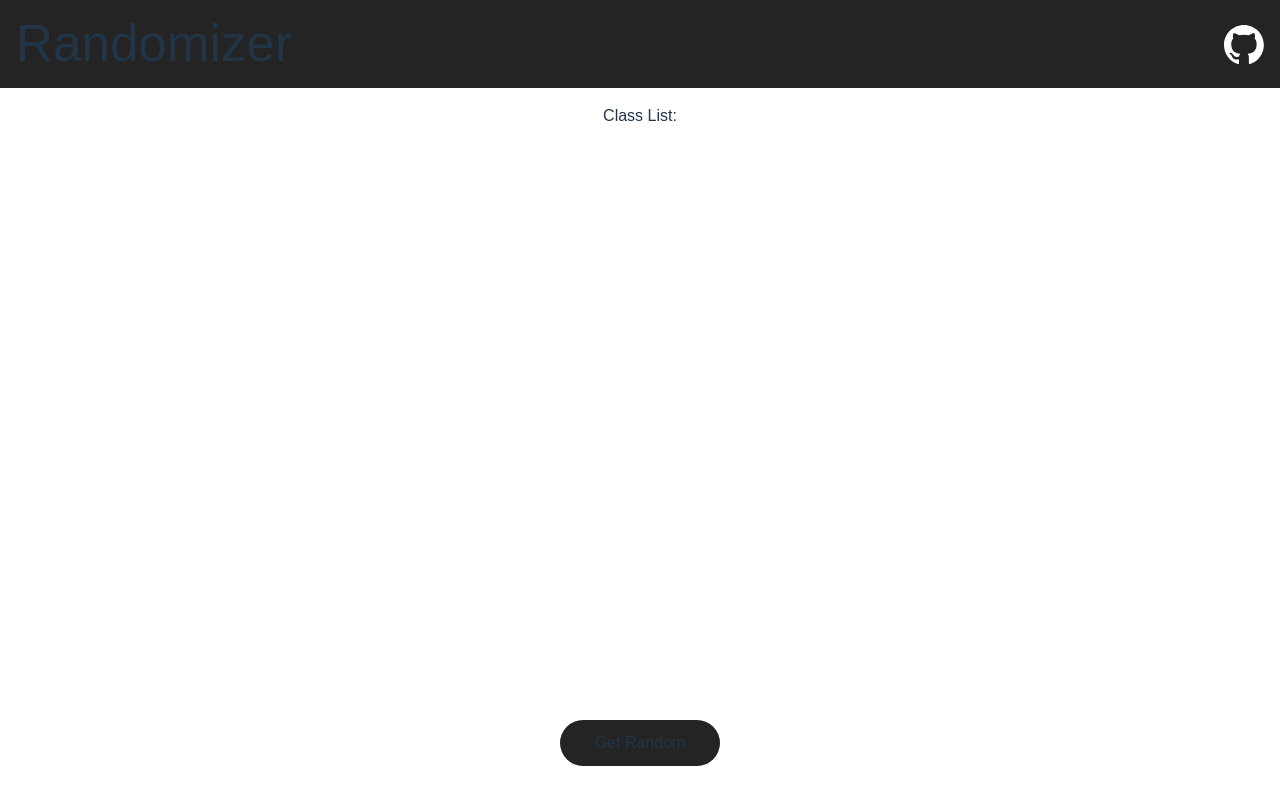
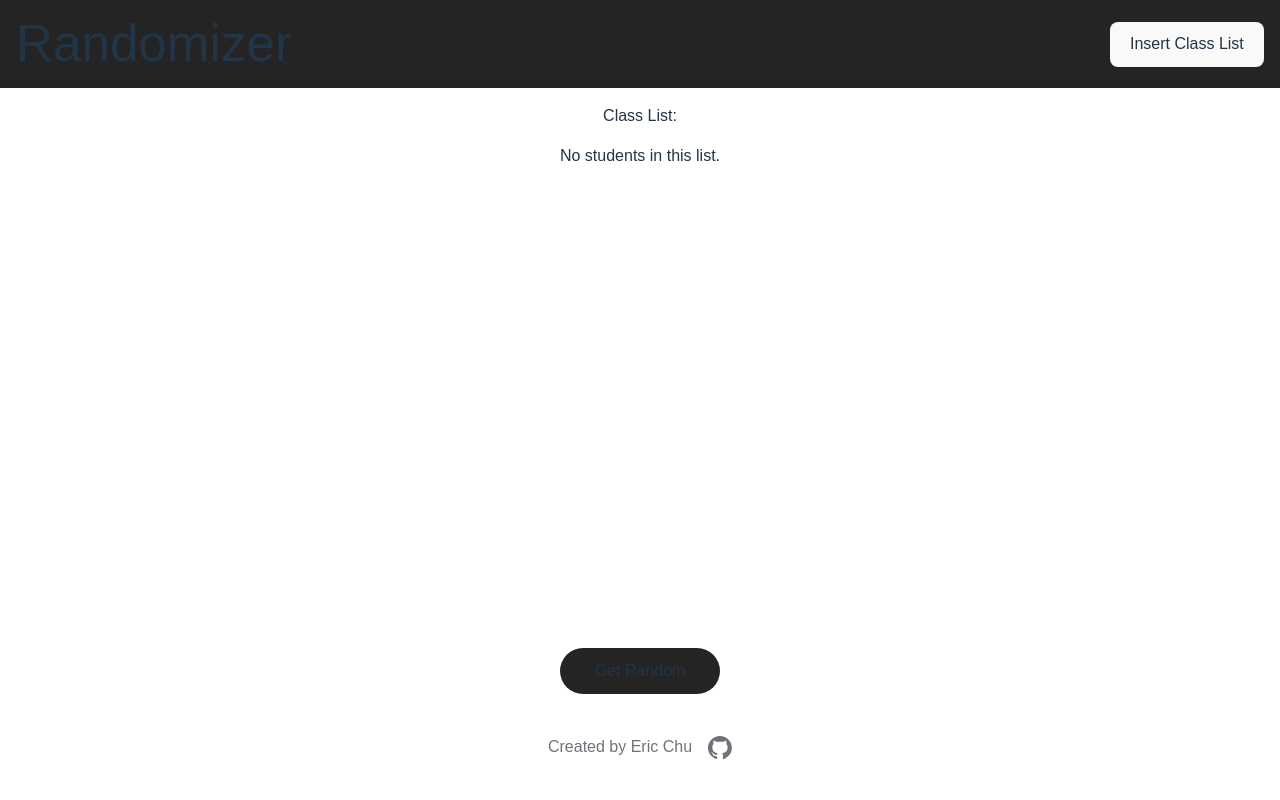
Before and after one commit to eric-k-chu/Randomizer, a React (Vite) app in the folder my-app/: page / in a window 1280 px wide. Built offline with nearby package versions, Linux system fonts and the light colour scheme; a web font is replaced by a local one.

Commit message:
Added insert modal for class list

```diff
--- a/my-app/src/App.tsx
+++ b/my-app/src/App.tsx
@@ -1,10 +1,11 @@
-import { NavBar, Body } from './Layout/index'
+import { NavBar, Body, Footer } from './Layout/index'
 
 function App() {
   return (
     <>
       <NavBar />
       <Body />
+      <Footer />
     </>
   )
 }
--- a/my-app/src/Components/Button.tsx
+++ b/my-app/src/Components/Button.tsx
@@ -1,4 +1,4 @@
-function Button({ text, onCustomClick, styles }: {text: string, onCustomClick?: Function, styles?: string}) {
+function Button({ text, onCustomClick, styles }: {text?: string, onCustomClick?: Function, styles?: string}) {
   return (
     <button className={styles} onClick={() => onCustomClick?.()}>{text}</button>
   )
--- a/my-app/src/Components/Modal.tsx
+++ b/my-app/src/Components/Modal.tsx
@@ -1,4 +1,5 @@
 import React from 'react'
+import { Button } from '../Components/index'
 
 function Popup({ popupText, isActive }: {popupText: string, isActive: Function}) {
   return (
@@ -8,4 +9,21 @@ function Popup({ popupText, isActive }: {popupText: string, isActive: Function})
   )
 }
 
-export default Popup
+function InsertModal({ isActive }: {isActive: Function }) {
+  return (
+    <div className='flex flex-col items-center justify-center absolute top-0 left-0 w-full h-full'>
+      <div className='w-72 h-[32rem] bg-dark-gray-1 p-2 rounded-md shadow-lg'>
+        <div className='flex flex-col items-center justify-center h-[31rem] gap-y-4'>
+          <h3>Type the names in your class.</h3>
+          <textarea rows={15} className='resize-none bg-dark-gray-2'></textarea>
+          <div className='flex justify-between text-xs w-64 px-3'>
+            <Button text='Close' onCustomClick={() => isActive(false) }/>
+            <Button text='Insert' />
+          </div>
+        </div>
+      </div>
+    </div>
+  )
+}
+
+export {Popup, InsertModal}
--- a/my-app/src/Components/index.tsx
+++ b/my-app/src/Components/index.tsx
@@ -1,9 +1,10 @@
 import Button from './Button'
 import List from './List'
-import Popup from './Modal'
+import { Popup, InsertModal } from './Modal'
 
 export {
 	Button,
 	List,
-	Popup
+	Popup,
+	InsertModal
 }
--- a/my-app/src/Layout/Body.tsx
+++ b/my-app/src/Layout/Body.tsx
@@ -26,7 +26,7 @@ let popupText = "";
 function Body() {
   const [list, setList] = useState<string[]>([]);
   const [isComplete, setComplete] = useState(false);
-  const [showModal, setShowModal] = useState(false);
+  const [showPopup, setShowPopup] = useState(false);
 
   function handleRandomAdd(): void {
     if (classList.length) {
@@ -44,7 +44,7 @@ function Body() {
     const copiedText = completedList.join('\n');
     navigator.clipboard.writeText(copiedText);
     popupText = 'Copied to Clipboard.';
-    setShowModal(true);
+    setShowPopup(true);
   }
 
   function handleReset(): void {
@@ -55,13 +55,14 @@ function Body() {
   }
 
   return (
-    <div className='container mx-auto basis-11/12'>
+    <div className='container mx-auto basis-10/12'>
 
-      {showModal && <Popup popupText={popupText} isActive={setShowModal}/>}
+      {showPopup && <Popup popupText={popupText} isActive={setShowPopup}/>}
 
-      <div className='flex flex-col items-center gap-y-4 p-4'>
-        <h2>Class List:</h2>
-        <List customList={list} styles='text-center h-[35rem]'/>
+      <div className='flex flex-col items-center gap-y-4 p-4 h-[35rem]'>
+        <span>Class List:</span>
+        {list.length === 0 && <h3>No students in this list.</h3>}
+        <List customList={list} styles='text-center'/>
       </div>
 
       <div className='flex justify-around items-center'>
--- /dev/null
+++ b/my-app/src/Layout/Footer.tsx
@@ -0,0 +1,18 @@
+import githubLogo from '../assets/github-mark-white.svg'
+
+function Footer() {
+  return (
+    <div className="container mx-auto basis-1/12">
+      <div className="flex items-center justify-center text-zinc-500 gap-x-4">
+        <p>Created by Eric Chu</p>
+        <div className='flex items-center justify-center'>
+          <a href='https://github.com/eric-k-chu/Randomizer' target='_blank'>
+            <img src={githubLogo} alt="github" className='w-6'/>
+          </a>
+        </div>
+      </div>
+    </div>
+  )
+}
+
+export default Footer
--- a/my-app/src/Layout/NavBar.tsx
+++ b/my-app/src/Layout/NavBar.tsx
@@ -1,21 +1,26 @@
-import githubLogo from '../assets/github-mark-white.svg'
+import { Button, InsertModal } from '../Components/index';
+import { useState } from 'react'
 
-function NavItem({ link, imgSrc, alt }: { link: string, imgSrc: string, alt: string}) {
-  return (
-    <a href={link} target='_blank'>
-      <img src={imgSrc} alt={alt} className='w-10'/>
-    </a>
-  );
-}
+let classList = [];
 
 function NavBar() {
+  const [showModal, setShowModal] = useState(false);
+
+  function handleInsertClassList() {
+
+  }
+
+
+
+
   return (
     <div className='bg-dark-gray-1 basis-1/12'>
       <div className='container mx-auto p-4'>
         <div className='flex justify-around items-center'>
           <h1 className='basis-1/2'>Randomizer</h1>
           <div className='flex items-center justify-end basis-1/2'>
-            <NavItem link="https://github.com/eric-k-chu/Randomizer" imgSrc={githubLogo} alt="github" />
+            <Button text="Insert Class List" onCustomClick={() => setShowModal(true)}/>
+            {showModal && <InsertModal isActive={setShowModal}/>}
           </div>
         </div>
       </div>
--- a/my-app/src/Layout/index.tsx
+++ b/my-app/src/Layout/index.tsx
@@ -1,7 +1,9 @@
 import NavBar from './NavBar'
 import Body from './Body'
+import Footer from './Footer'
 
 export {
 	NavBar,
 	Body,
+	Footer
 }
```
Also changed, not shown: my-app/src/assets/github-mark-white.svg.
